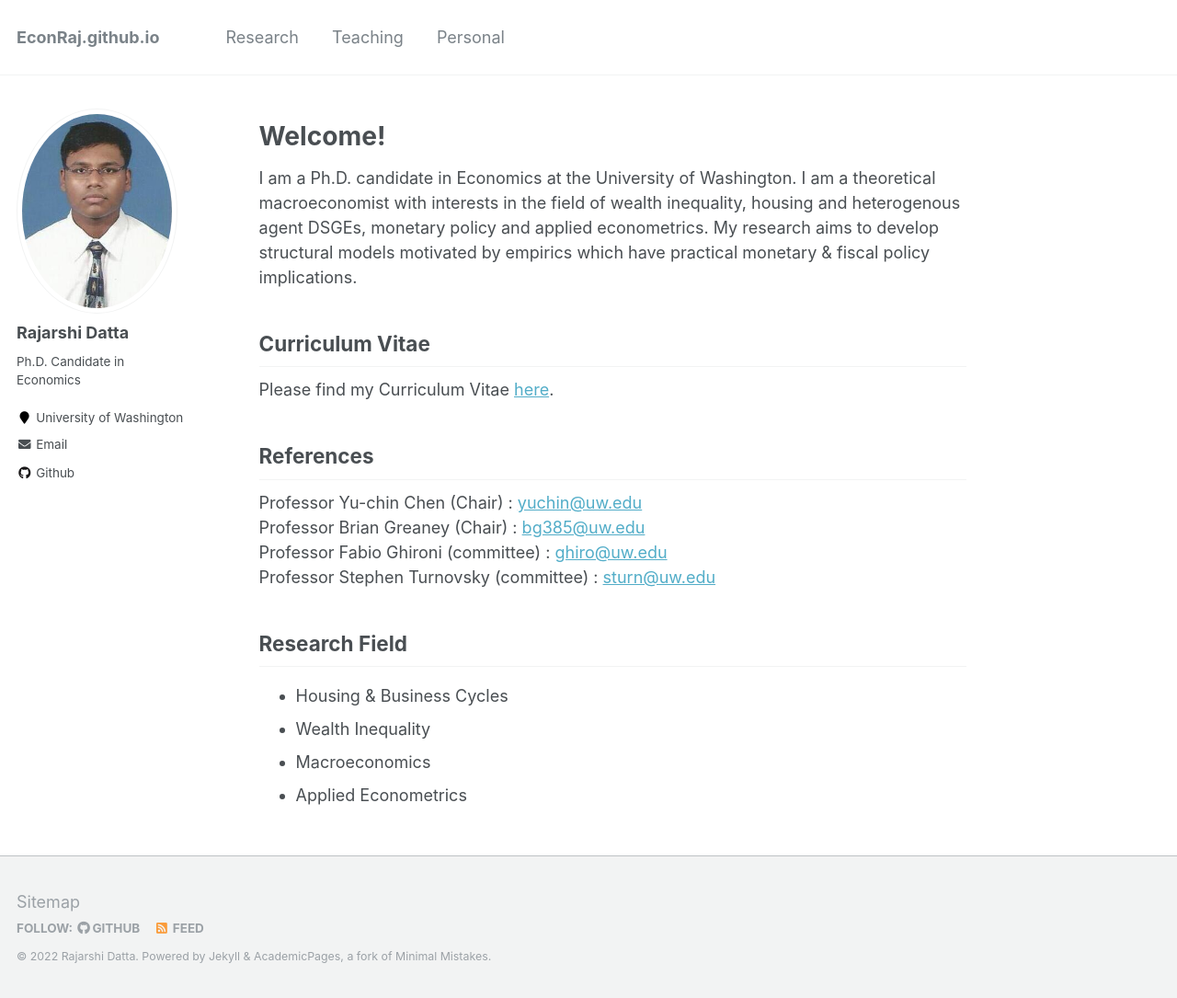
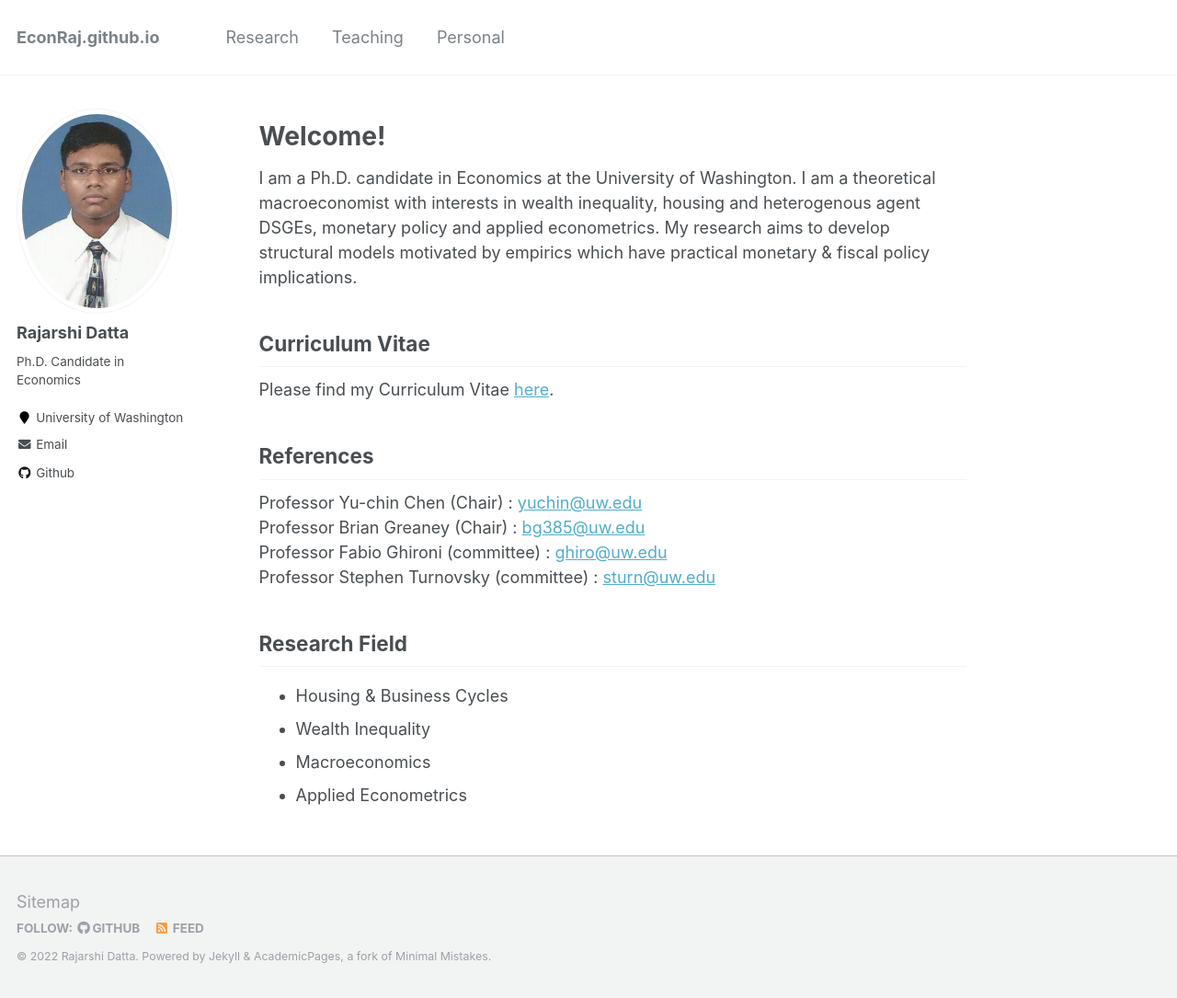
Before and after one commit to Reina-Kawai/Reina-Kawai.github.io, a Jekyll site: the page built from _pages/about.md, in a window 1280 px wide and 1085 px high. Shown: the whole window at 92% size. Built offline with Jekyll 4.4.1, drawn with Linux system fonts in a browser that asks for light colours.

Commit message:
Update about.md

```diff
--- a/_pages/about.md
+++ b/_pages/about.md
@@ -11,7 +11,7 @@ redirect_from:
 Welcome!
 ======
 I am a Ph.D. candidate in Economics at the University of Washington.
-I am a theoretical macroeconomist with interests in the field of wealth inequality, housing and heterogenous agent DSGEs, monetary policy and applied econometrics. My research aims to develop structural models motivated by empirics which have practical monetary & fiscal policy implications.
+I am a theoretical macroeconomist with interests in wealth inequality, housing and heterogenous agent DSGEs, monetary policy and applied econometrics. My research aims to develop structural models motivated by empirics which have practical monetary & fiscal policy implications.
 
 Curriculum Vitae
 ------
```
